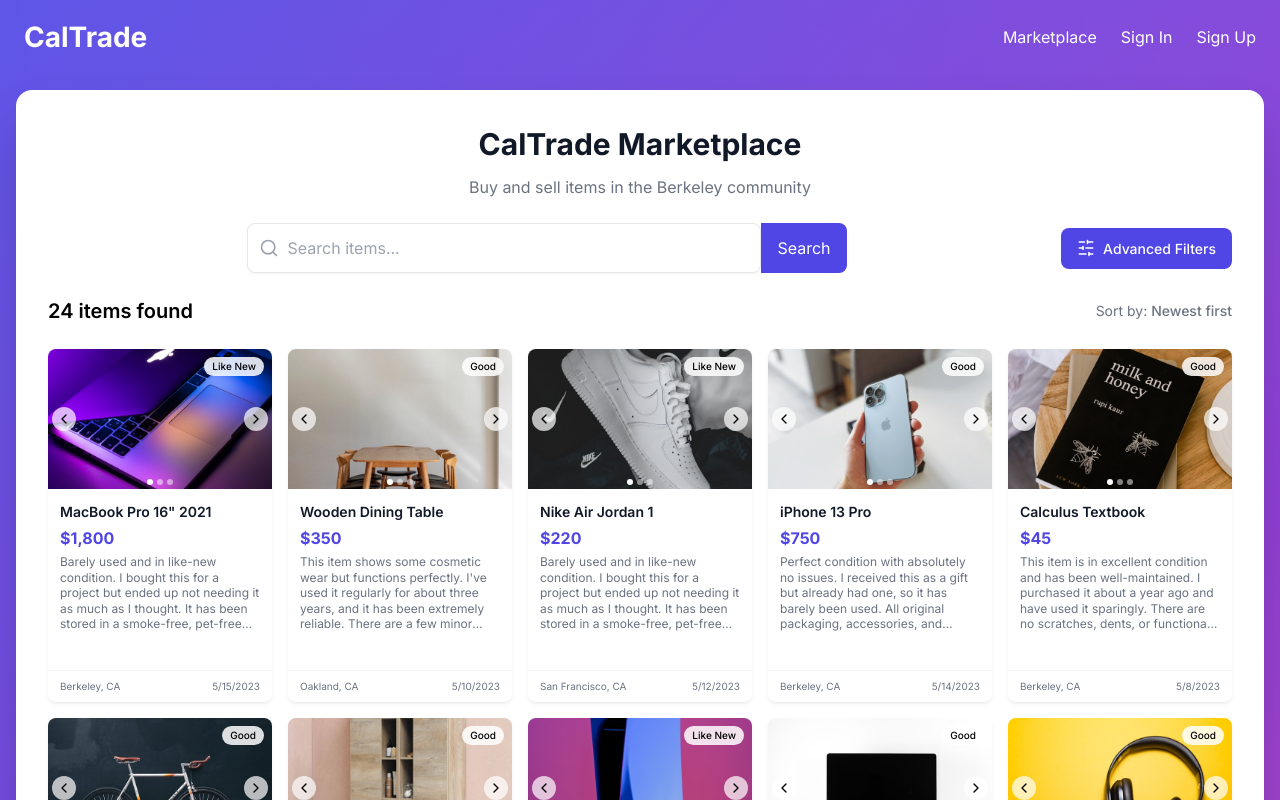
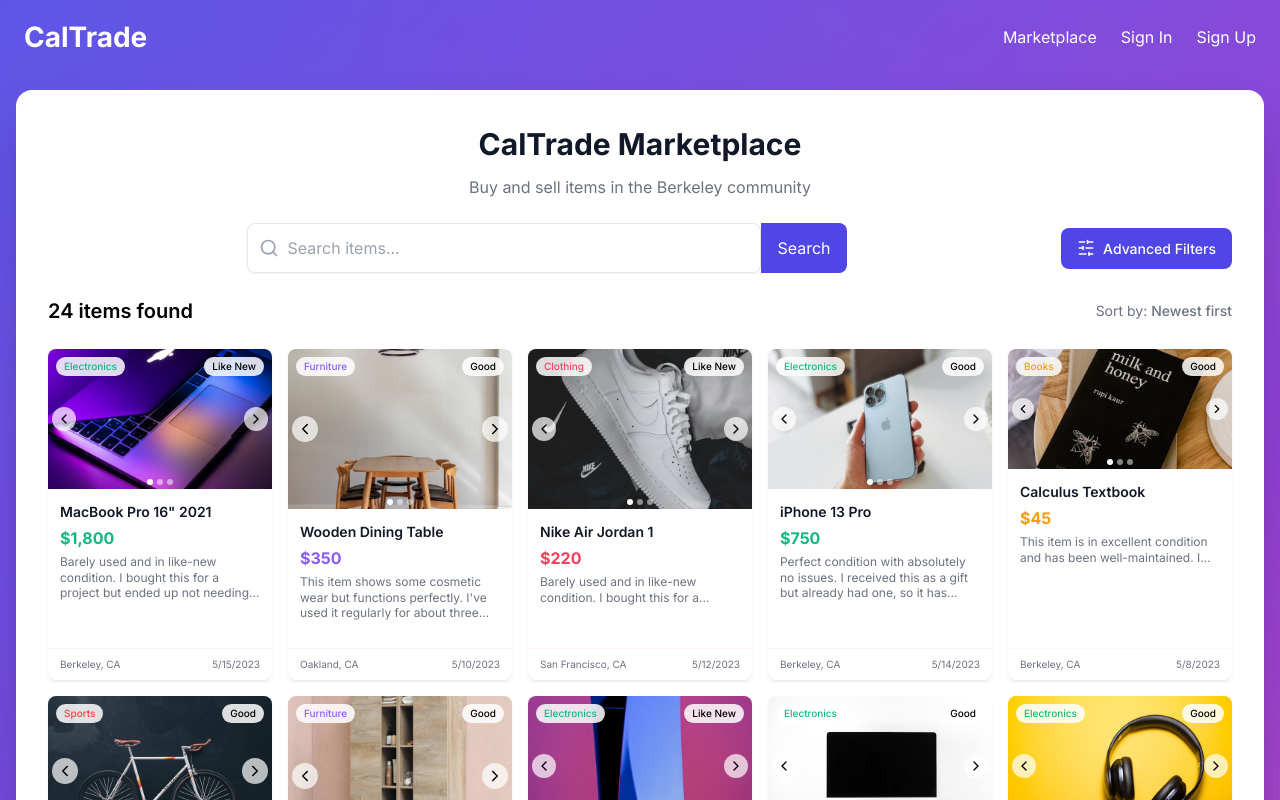
Before and after one commit to hzhou279/CalTrade, a Next.js app: page / in a window 1280 px wide. Shown: the top 800 px of the page. Built offline with nearby package versions, Linux system fonts and the light colour scheme.

Commit message:
Implement variable height item cards based on item category/type

```diff
--- a/src/app/components/marketplace/ItemCard.tsx
+++ b/src/app/components/marketplace/ItemCard.tsx
@@ -42,16 +42,118 @@ export default function ItemCard({ item }: ItemCardProps) {
     setCurrentImageIndex((prev) => (prev - 1 + images.length) % images.length);
   };
 
-  // Determine number of lines to show based on description length
-  const getDescriptionLines = () => {
-    const length = item.description.length;
-    if (length < 100) return 2;
-    if (length < 200) return 3;
-    if (length < 400) return 4;
-    return 5;
+  // Determine image height and card properties based on item category
+  const getCategoryStyles = () => {
+    // Define different sizes for different categories
+    switch (item.category) {
+      case 'Vehicles':
+        return {
+          imageHeight: 180,
+          descriptionLines: 4,
+          aspectRatio: '16/9',
+          accentColor: '#3b82f6', // blue
+          iconSize: 20
+        };
+      case 'Furniture':
+        return {
+          imageHeight: 160,
+          descriptionLines: 3,
+          aspectRatio: '4/3',
+          accentColor: '#8b5cf6', // purple
+          iconSize: 18
+        };
+      case 'Electronics':
+        return {
+          imageHeight: 140,
+          descriptionLines: 3,
+          aspectRatio: '1/1',
+          accentColor: '#10b981', // green
+          iconSize: 16
+        };
+      case 'Clothing':
+        return {
+          imageHeight: 160,
+          descriptionLines: 2,
+          aspectRatio: '3/4',
+          accentColor: '#f43f5e', // pink
+          iconSize: 16
+        };
+      case 'Books':
+        return {
+          imageHeight: 120,
+          descriptionLines: 2,
+          aspectRatio: '3/4',
+          accentColor: '#f59e0b', // amber
+          iconSize: 14
+        };
+      case 'Accessories':
+        return {
+          imageHeight: 110,
+          descriptionLines: 2,
+          aspectRatio: '1/1',
+          accentColor: '#ec4899', // pink
+          iconSize: 14
+        };
+      case 'Photography':
+        return {
+          imageHeight: 150,
+          descriptionLines: 3,
+          aspectRatio: '4/3',
+          accentColor: '#6366f1', // indigo
+          iconSize: 18
+        };
+      case 'Audio':
+        return {
+          imageHeight: 130,
+          descriptionLines: 3,
+          aspectRatio: '1/1',
+          accentColor: '#0ea5e9', // sky blue
+          iconSize: 16
+        };
+      case 'Sports':
+        return {
+          imageHeight: 150,
+          descriptionLines: 3,
+          aspectRatio: '4/3',
+          accentColor: '#ef4444', // red
+          iconSize: 18
+        };
+      case 'Kitchen':
+        return {
+          imageHeight: 140,
+          descriptionLines: 3,
+          aspectRatio: '1/1',
+          accentColor: '#f97316', // orange
+          iconSize: 16
+        };
+      case 'Home & Garden':
+        return {
+          imageHeight: 150,
+          descriptionLines: 3,
+          aspectRatio: '4/3',
+          accentColor: '#22c55e', // green
+          iconSize: 16
+        };
+      case 'Toys & Games':
+        return {
+          imageHeight: 130,
+          descriptionLines: 3,
+          aspectRatio: '1/1',
+          accentColor: '#a855f7', // purple
+          iconSize: 16
+        };
+      default:
+        return {
+          imageHeight: 140,
+          descriptionLines: 3,
+          aspectRatio: '4/3',
+          accentColor: '#4f46e5', // indigo
+          iconSize: 16
+        };
+    }
   };
 
-  const descriptionLines = getDescriptionLines();
+  const { imageHeight, descriptionLines, aspectRatio, accentColor, iconSize } = getCategoryStyles();
 
   return (
     <Link href={`/marketplace/${item.id}`} className="block h-full">
@@ -68,7 +170,12 @@ export default function ItemCard({ item }: ItemCardProps) {
           cursor: "pointer"
         }}
       >
-        <div style={{ position: "relative", width: "100%", height: "140px" }}>
+        <div style={{
+          position: "relative",
+          width: "100%",
+          height: `${imageHeight}px`,
+          aspectRatio: aspectRatio
+        }}>
           <Image
             src={images[currentImageIndex]}
             alt={item.title}
@@ -85,14 +192,14 @@ export default function ItemCard({ item }: ItemCardProps) {
                 className="absolute left-1 top-1/2 transform -translate-y-1/2 bg-white/70 rounded-full p-1 hover:bg-white/90 transition-colors z-10"
                 aria-label="Previous image"
               >
-                <ChevronLeft size={16} />
+                <ChevronLeft size={iconSize} />
               </button>
               <button
                 onClick={nextImage}
                 className="absolute right-1 top-1/2 transform -translate-y-1/2 bg-white/70 rounded-full p-1 hover:bg-white/90 transition-colors z-10"
                 aria-label="Next image"
               >
-                <ChevronRight size={16} />
+                <ChevronRight size={iconSize} />
               </button>
 
               {/* Image indicators */}
@@ -107,6 +214,24 @@ export default function ItemCard({ item }: ItemCardProps) {
             </>
           )}
 
+          {/* Category badge */}
+          <div style={{
+            position: "absolute",
+            top: "8px",
+            left: "8px",
+            backgroundColor: "rgba(255, 255, 255, 0.85)",
+            backdropFilter: "blur(4px)",
+            padding: "2px 8px",
+            borderRadius: "9999px",
+            fontSize: "10px",
+            fontWeight: "500",
+            color: accentColor,
+            zIndex: 5
+          }}>
+            {item.category}
+          </div>
+
+          {/* Condition badge */}
           <div style={{
             position: "absolute",
             top: "8px",
@@ -140,7 +265,7 @@ export default function ItemCard({ item }: ItemCardProps) {
             fontSize: "16px",
             fontWeight: "700",
             marginBottom: "4px",
-            color: "#4f46e5"
+            color: accentColor
           }}>
             ${item.price.toLocaleString()}
           </p>
@@ -148,7 +273,7 @@ export default function ItemCard({ item }: ItemCardProps) {
             flex: "1",
             overflow: "hidden",
             position: "relative",
-            minHeight: `${descriptionLines * 1.3}em` // Set minimum height based on number of lines
+            minHeight: `${descriptionLines * 1.3}em` // Set minimum height based on category
           }}>
             <p style={{
               fontSize: "12px",
@@ -178,7 +303,7 @@ export default function ItemCard({ item }: ItemCardProps) {
 
         <div style={{
           padding: "8px 12px",
-          borderTop: "1px solid #f3f4f6",
+          borderTop: `1px solid ${accentColor}10`,
           display: "flex",
           justifyContent: "space-between",
           alignItems: "center",
--- a/src/app/page.tsx
+++ b/src/app/page.tsx
@@ -289,12 +289,49 @@ export default function MarketplacePage() {
                     <p className="text-gray-500">Try adjusting your filters or search query</p>
                   </div>
                 ) : (
-                  <div className="grid grid-cols-2 sm:grid-cols-3 md:grid-cols-4 lg:grid-cols-5 gap-4 auto-rows-auto">
-                    {filteredItems.map((item) => (
-                      <div key={item.id} className="h-full">
-                        <ItemCard item={item} />
-                      </div>
-                    ))}
+                  <div className="grid grid-cols-1 sm:grid-cols-2 md:grid-cols-3 lg:grid-cols-4 xl:grid-cols-5 gap-4 auto-rows-auto">
+                    {filteredItems.map((item) => {
+                      // Determine column span based on item category
+                      let colSpan = "";
+                      let rowSpan = "";
+
+                      // Adjust column and row spans based on item category
+                      switch(item.category) {
+                        case 'Vehicles':
+                          colSpan = "col-span-1 sm:col-span-2 md:col-span-2 lg:col-span-2";
+                          rowSpan = "row-span-1";
+                          break;
+                        case 'Furniture':
+                          colSpan = "col-span-1 md:col-span-1 lg:col-span-1";
+                          rowSpan = "row-span-1";
+                          break;
+                        case 'Electronics':
+                          colSpan = "col-span-1";
+                          rowSpan = "row-span-1";
+                          break;
+                        case 'Photography':
+                          colSpan = "col-span-1 md:col-span-1";
+                          rowSpan = "row-span-1";
+                          break;
+                        case 'Sports':
+                          colSpan = "col-span-1 md:col-span-1";
+                          rowSpan = "row-span-1";
+                          break;
+                        case 'Books':
+                          colSpan = "col-span-1";
+                          rowSpan = "row-span-1";
+                          break;
+                        default:
+                          colSpan = "col-span-1";
+                          rowSpan = "row-span-1";
+                      }
+
+                      return (
+                        <div key={item.id} className={`${colSpan} ${rowSpan} h-full`}>
+                          <ItemCard item={item} />
+                        </div>
+                      );
+                    })}
                   </div>
                 )}
               </div>
```
